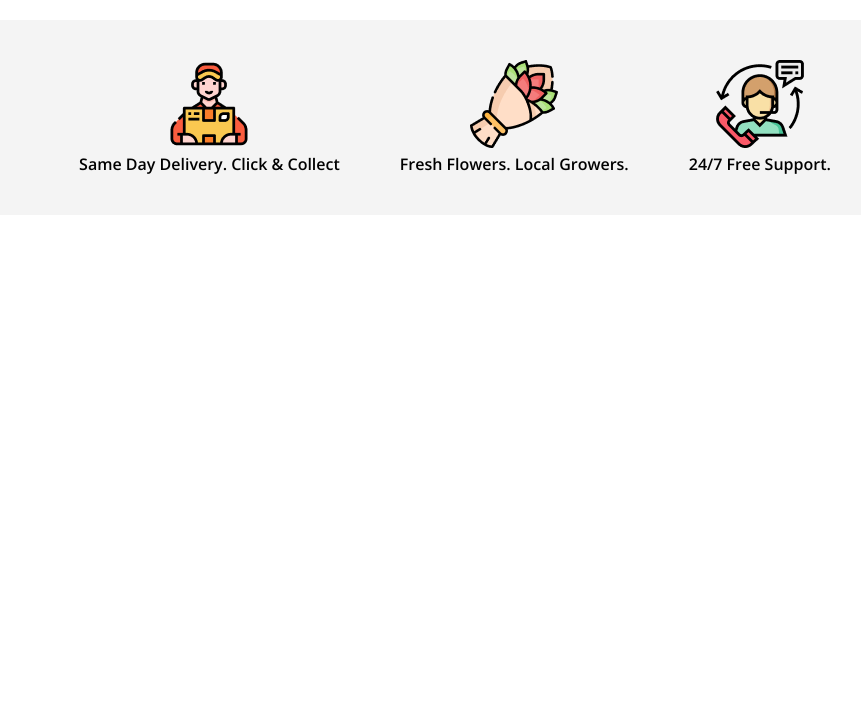
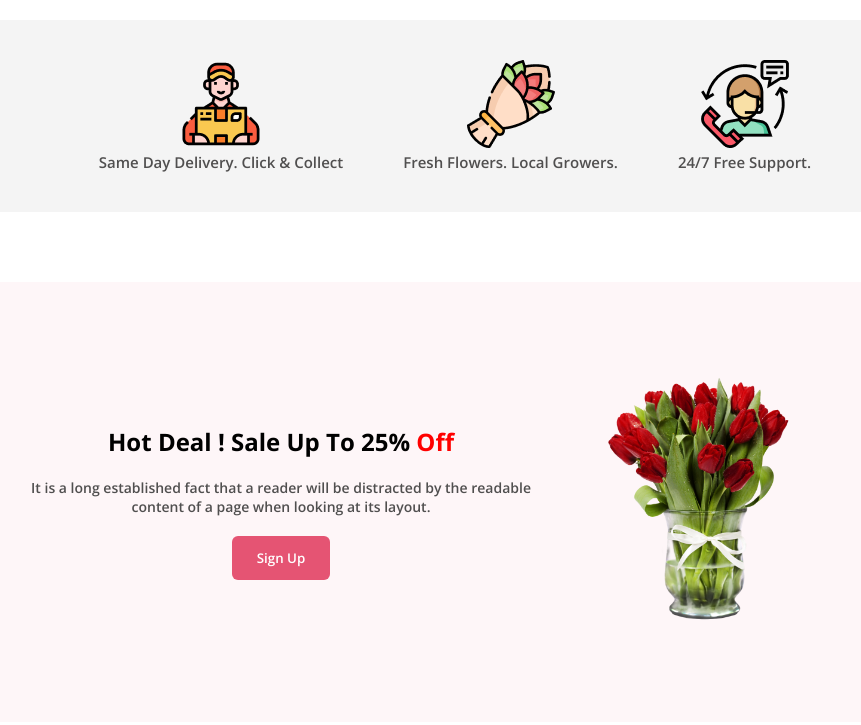
Before and after one commit to Rashedsafwan/first-assignment, a plain HTML site: page index.html in a window 1280 px wide. Shown: the part 1580-2305 px from the top of the page, without its empty margins (185-1046 px from the left). Before the commit the page ends 1795 px from the top, so only its background shows below. Drawn offline with nearby package versions, Linux system fonts and the light colour scheme.

Commit message:
After Hot deal section

```diff
--- a/index.css
+++ b/index.css
@@ -90,18 +90,51 @@
 }
 .banner-description{
     padding: 20px 0px;
-    width: 40%;
+    width: 60%;
     margin: auto;
 }
 .mini-section{
     background-color: #2727270D;
-    width: 73%;
     display: flex;
     gap: 60px;
     justify-content: center;
+    width: 73%;
     margin: auto;
 }
 .text-image{
     text-align: center;
+    color: rgb(80, 79, 79);
     padding: 40px 0px;
+    font-size: 15px;
 }
+.red{
+    color: red;
+}
+.flower-tob{
+    display: flex;
+    gap: 100px;
+    justify-content: space-between;
+    align-items: center;
+    background-color: #E554730D;
+    height: 55vh;
+    margin: 70px auto;
+    position: relative;
+}
+.tob{
+    width: 190px;
+}
+.text2{
+    width: 40%;
+    position: absolute;
+    text-align: center;
+    left:210px;
+}
+.img{
+    position: absolute;
+    right: 300px;
+}
+.tob-description{
+    padding: 20px 0px;
+    color: rgb(80, 79, 79);
+    font-size: 14px;
+}
--- a/index.html
+++ b/index.html
@@ -74,6 +74,39 @@
                 </div>
             </div>
         </section>
+        <section>
+            <div class="flower-tob">
+                <div class="text2">
+                    <h1>Hot Deal ! Sale Up To 25% <span class="red">Off</span></h1>
+                    <p class="tob-description">It is a long established fact that a reader will be distracted by the
+                        readable
+                        content of a page when looking at its layout.</p>
+                    <button class="btn">Sign Up</button>
+                </div>
+                <div class="img">
+                    <img class="tob" src="./Flower Asset/pngwing 8.png" alt="">
+
+                </div>
+            </div>
+        </section>
+        <section>
+            <div class="four-rectangle">
+                <div class="all-rectangle">
+                    <div class="rectangle">
+                        <img src="" alt="" class="rec">
+                    </div>
+                    <div class="rectangle">
+                        <img src="" alt="" class="rec">
+                    </div>
+                    <div class="rectangle">
+                        <img src="" alt="" class="rec">
+                    </div>
+                    <div class="rectangle">
+                        <img src="" alt="" class="rec">
+                </div>
+                </div>
+            </div>
+        </section>
     </main>
     <footer>
 
```
